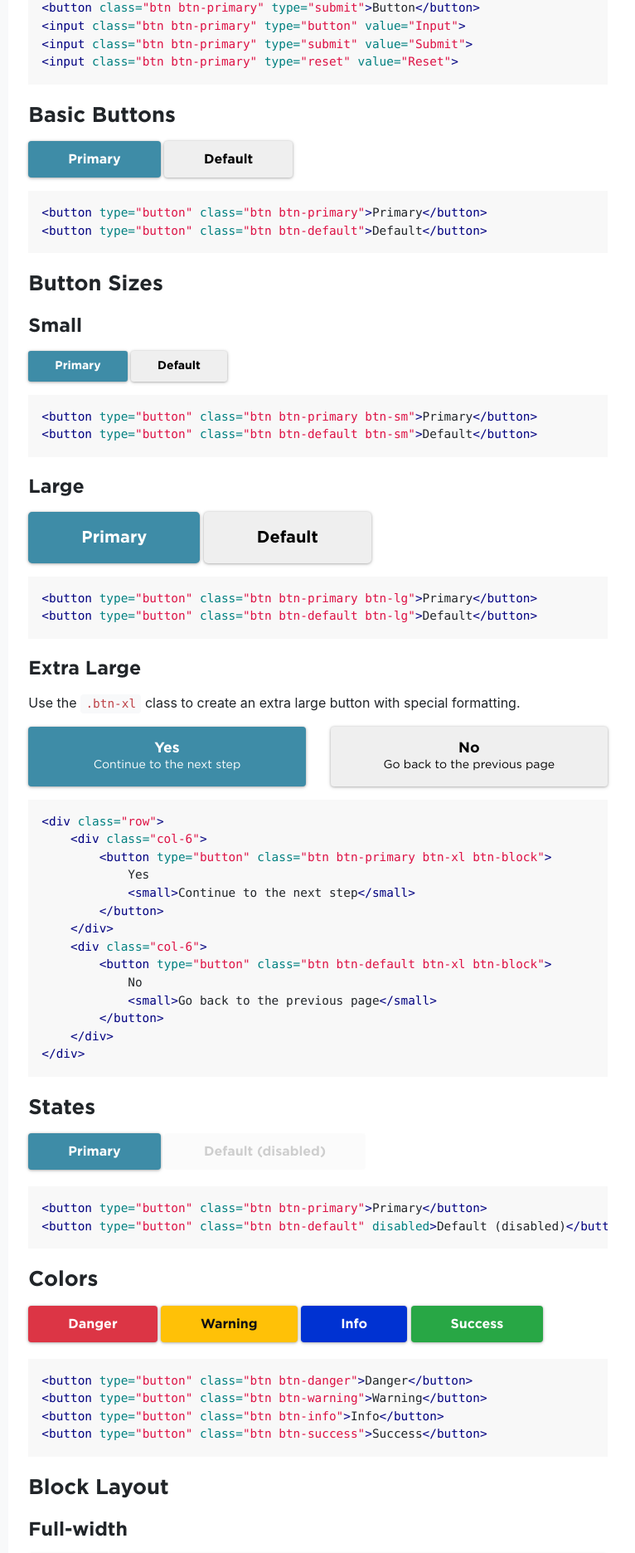
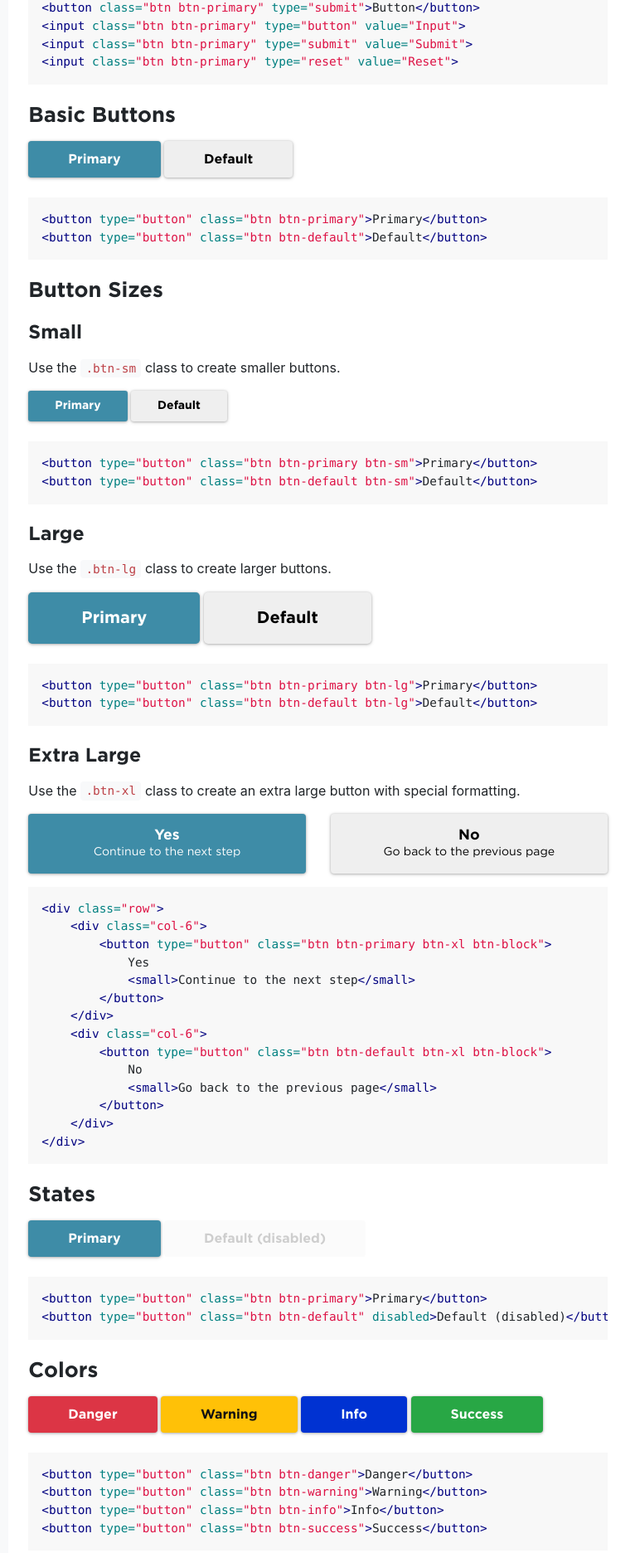
Before and after one commit to Macca2805/Genie, a Jekyll site: the page built from docs/components/buttons.md, in a window 1280 px wide. Shown: the part 545-2417 px from the top of the page at 83% size, without its empty margins (203-969 px from the left). Built offline with Jekyll 4.4.1, drawn with Linux system fonts in a browser that asks for light colours.

Commit message:
Tweaks for mobile

````diff
--- a/css/main.scss
+++ b/css/main.scss
@@ -110,6 +110,7 @@
     }
 
     &.btn-xl {
+        height: 100%;
         font-size: 1.1rem;
         padding: ($spacer * 1) ($spacer * 4);
 
--- a/docs/components/buttons.md
+++ b/docs/components/buttons.md
@@ -22,8 +22,8 @@
 
 ## Basic Buttons
 
-<button type="button" class="btn btn-primary">Primary</button>
-<button type="button" class="btn btn-default">Default</button>
+<button type="button" class="mb-2 btn btn-primary">Primary</button>
+<button type="button" class="mb-2 btn btn-default">Default</button>
 
 ```html
 <button type="button" class="btn btn-primary">Primary</button>
@@ -34,8 +34,10 @@
 
 ### Small
 
-<button type="button" class="btn btn-primary btn-sm">Primary</button>
-<button type="button" class="btn btn-default btn-sm">Default</button>
+Use the `.btn-sm` class to create smaller buttons.
+
+<button type="button" class="mb-2 btn btn-primary btn-sm">Primary</button>
+<button type="button" class="mb-2 btn btn-default btn-sm">Default</button>
 
 ```html
 <button type="button" class="btn btn-primary btn-sm">Primary</button>
@@ -44,8 +46,10 @@
 
 ### Large
 
-<button type="button" class="btn btn-primary btn-lg">Primary</button>
-<button type="button" class="btn btn-default btn-lg">Default</button>
+Use the `.btn-lg` class to create larger buttons.
+
+<button type="button" class="mb-2 btn btn-primary btn-lg">Primary</button>
+<button type="button" class="mb-2 btn btn-default btn-lg">Default</button>
 
 ```html
 <button type="button" class="btn btn-primary btn-lg">Primary</button>
@@ -93,8 +97,8 @@
 ## States
 
 <p>
-    <button type="button" class="mb-1 btn btn-primary">Primary</button>
-    <button type="button" class="mb-1 btn btn-default" disabled>Default (disabled)</button>
+    <button type="button" class="mb-2 btn btn-primary">Primary</button>
+    <button type="button" class="mb-2 btn btn-default" disabled>Default (disabled)</button>
 </p>
 
 ```html
@@ -104,10 +108,10 @@
 
 ## Colors
 
-<button type="button" class="mb-1 btn btn-danger">Danger</button>
-<button type="button" class="mb-1 btn btn-warning">Warning</button>
-<button type="button" class="mb-1 btn btn-info">Info</button>
-<button type="button" class="mb-1 btn btn-success">Success</button>
+<button type="button" class="mb-2 btn btn-danger">Danger</button>
+<button type="button" class="mb-2 btn btn-warning">Warning</button>
+<button type="button" class="mb-2 btn btn-info">Info</button>
+<button type="button" class="mb-2 btn btn-success">Success</button>
 
 ```html
 <button type="button" class="btn btn-danger">Danger</button>
@@ -132,13 +136,13 @@
 
 <p>
     <div class="row">
-        <div class="col-12 col-md-4">
+        <div class="col-12 col-md-4 mb-2">
             <button type="button" class="btn btn-primary btn-block">Primary</button>
         </div>
-        <div class="col-12 col-md-4">
+        <div class="col-12 col-md-4 mb-2">
             <button type="button" class="btn btn-default btn-block">Default</button>
         </div>
-        <div class="col-12 col-md-4">
+        <div class="col-12 col-md-4 mb-2">
             <button type="button" class="btn btn-default btn-block">Default</button>
         </div>
     </div>
````
